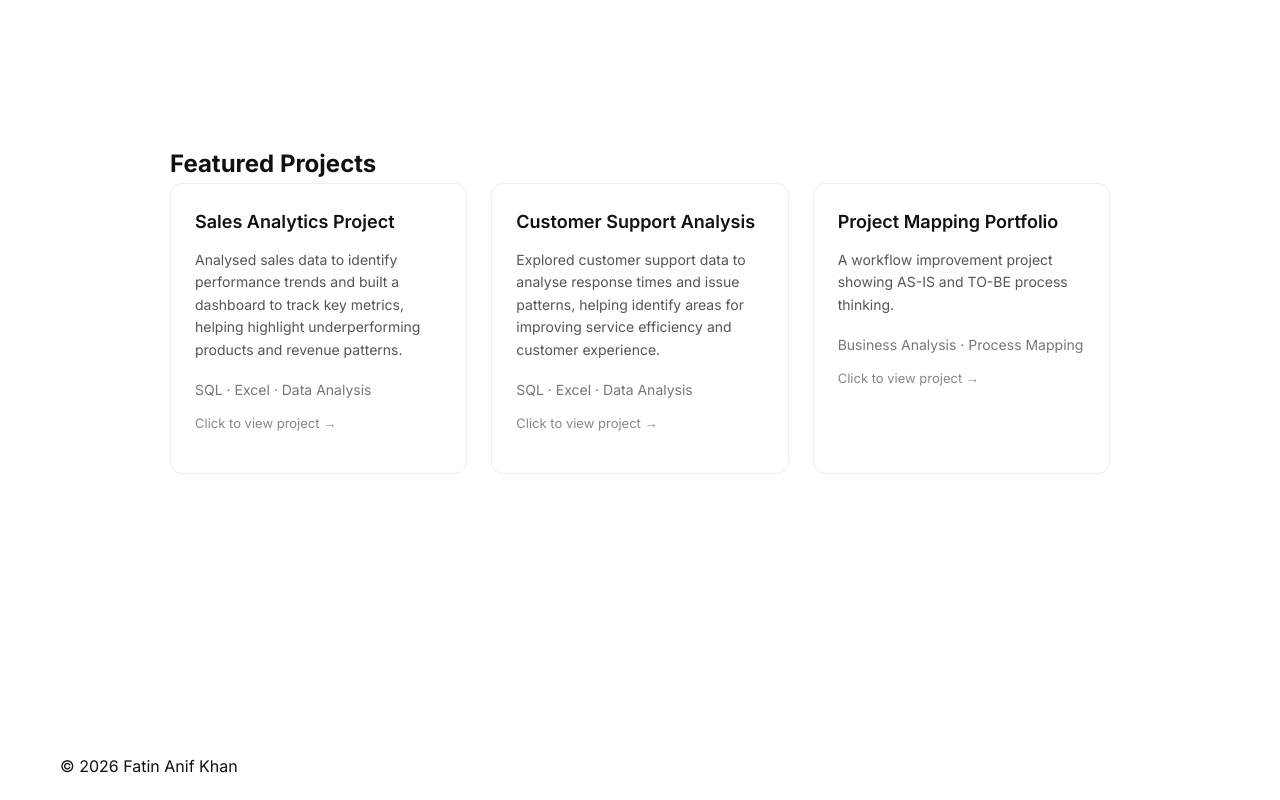
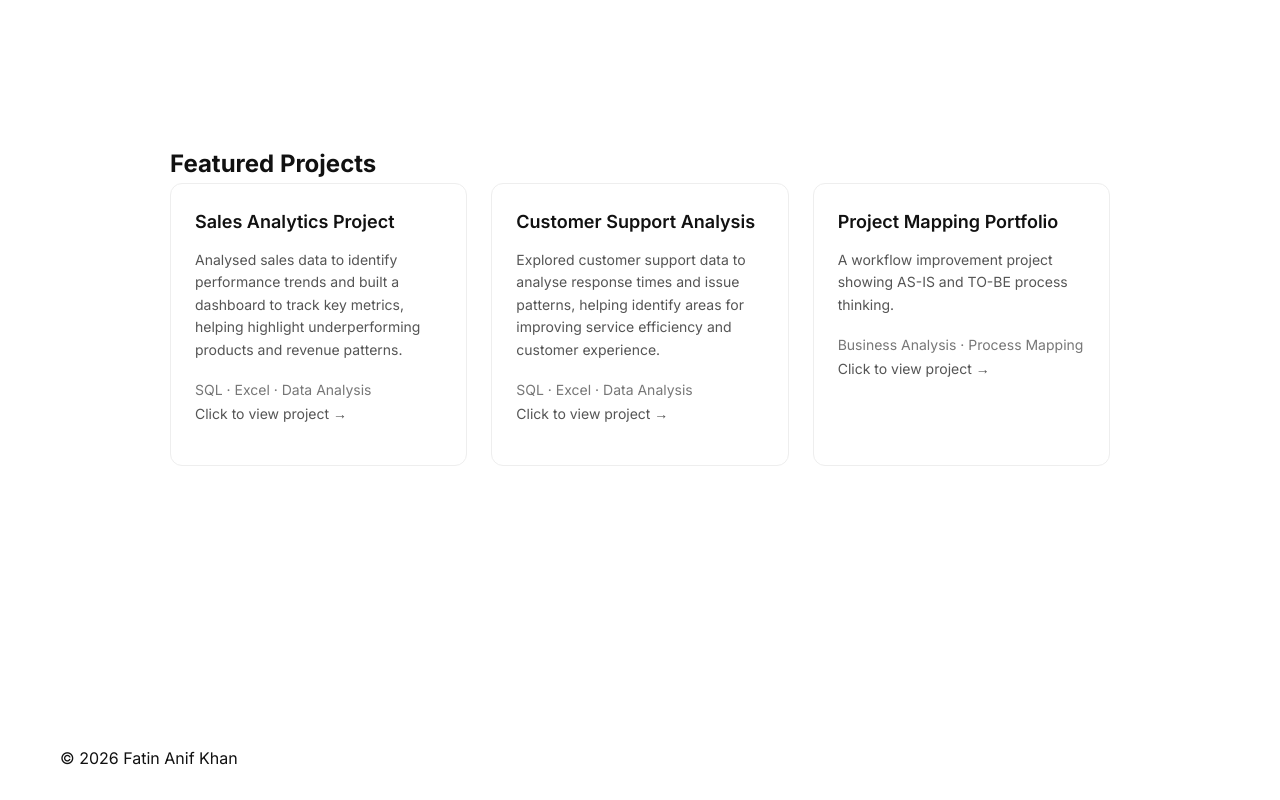
Before and after one commit to fatin-anif/personal-website, a plain HTML site: page index.html in a window 1280 px wide. Shown: the part 549-1349 px from the top of the page. Drawn offline with Linux system fonts and the light colour scheme.

Commit message:
Add files via upload

```diff
--- a/index.html
+++ b/index.html
@@ -54,7 +54,7 @@
                     Analysed sales data to identify performance trends and built a dashboard to track key metrics, helping highlight underperforming products and revenue patterns.
                     </p>
                     <span>SQL · Excel · Data Analysis</span>
-                    <p style="margin-top: 10px; font-size:13px; color:#888;">
+                    <p class="project-hint">
                         Click to view project →
                     </p>
                 </a>
@@ -65,7 +65,7 @@
                     Explored customer support data to analyse response times and issue patterns, helping identify areas for improving service efficiency and customer experience.
                     </p>
                     <span>SQL · Excel · Data Analysis</span>
-                    <p style="margin-top: 10px; font-size:13px; color:#888;">
+                    <p class="project-hint">
                         Click to view project →
                     </p>
                 </a>
@@ -74,7 +74,7 @@
                     <h3>Project Mapping Portfolio</h3>
                     <p>A workflow improvement project showing AS-IS and TO-BE process thinking.</p>
                     <span>Business Analysis · Process Mapping</span>
-                    <p style="margin-top: 10px; font-size:13px; color:#888;">
+                    <p class="project-hint">
                         Click to view project →
                     </p>
                 </a>
```
